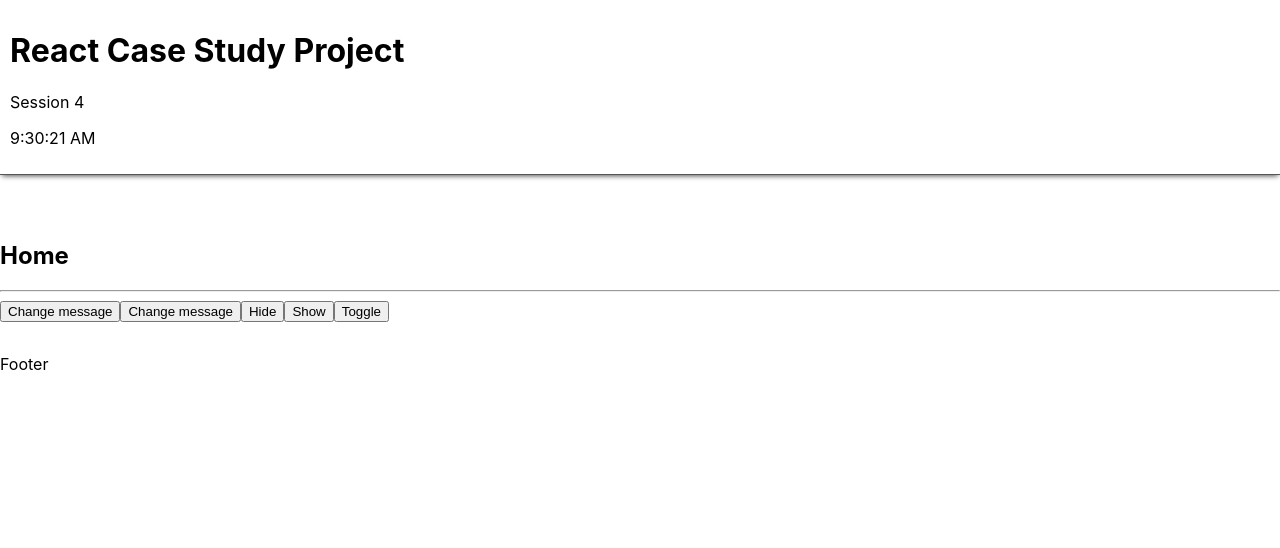
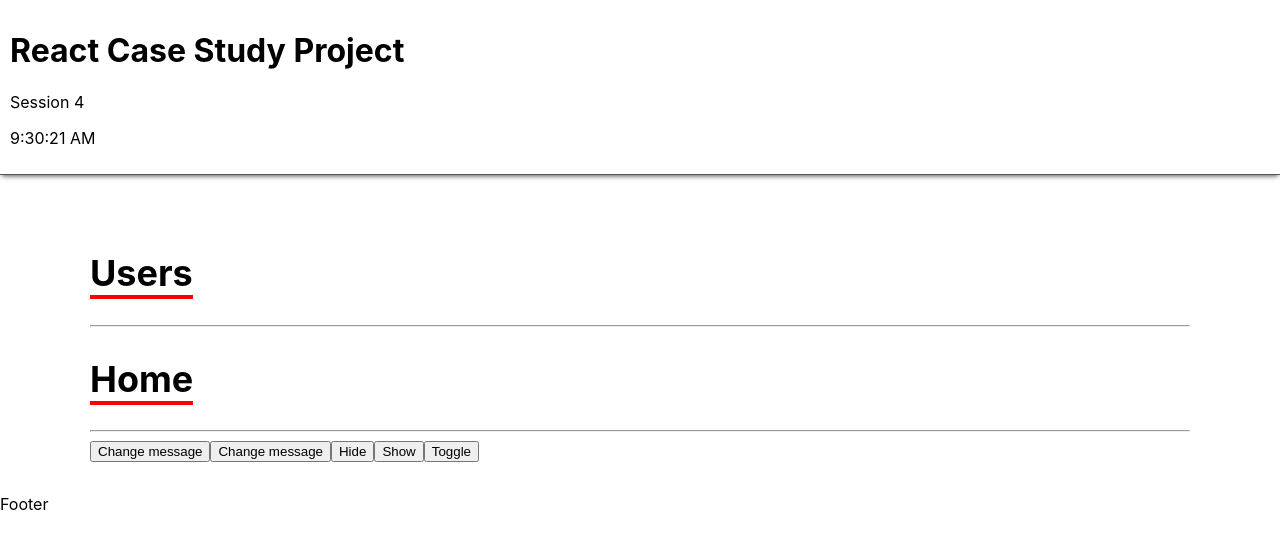
Before and after one commit to hamidmatin/ReactJS_00_04_18, a React (Create React App) app: page / in a window 1280 px wide. Shown: the top 548 px of the page. Built offline with nearby package versions, Linux system fonts and the light colour scheme.

Commit message:
Final Session 4

```diff
--- a/src/App.css
+++ b/src/App.css
@@ -1,38 +1,25 @@
-.App {
-  text-align: center;
+.container{
+  width: 100%;
+  margin-left: auto;
+  margin-right: auto;
 }
-
-.App-logo {
-  height: 40vmin;
-  pointer-events: none;
-}
-
-@media (prefers-reduced-motion: no-preference) {
-  .App-logo {
-    animation: App-logo-spin infinite 20s linear;
+@media screen and (min-width: 576px) {
+  .container{
+    max-width: 550px;
   }
 }
-
-.App-header {
-  background-color: #282c34;
-  min-height: 100vh;
-  display: flex;
-  flex-direction: column;
-  align-items: center;
-  justify-content: center;
-  font-size: calc(10px + 2vmin);
-  color: white;
-}
-
-.App-link {
-  color: #61dafb;
-}
-
-@keyframes App-logo-spin {
-  from {
-    transform: rotate(0deg);
-  }
-  to {
-    transform: rotate(360deg);
+@media screen and (min-width: 768px) {
+  .container{
+    max-width: 7400px;
   }
 }
+@media screen and (min-width: 992px) {
+  .container{
+    max-width: 950px;
+  }
+}
+@media screen and (min-width: 1200px) {
+  .container{
+    max-width: 1100px;
+  }
+}
--- a/src/App.js
+++ b/src/App.js
@@ -1,11 +1,13 @@
 import Layout from './containers/layout';
 import Home from './components/Home';
+import UsersIndex from './components/users'
 
 import './App.css';
 
 function App() {
   return (
     <Layout>
+      <UsersIndex />
       <Home />
     </Layout>
   );
--- a/src/components/Home/index.js
+++ b/src/components/Home/index.js
@@ -1,4 +1,5 @@
 import React, { Component } from 'react';
+import PageTitle from '../page-title';
 import ClassComponentLifecycle from './class-component-lifecycle';
 
 export default class Home extends Component {
@@ -21,8 +22,8 @@
   render() {
     return (
       <div>
-        <h2>Home</h2>
-        <hr />
+        <PageTitle title='Home' />
+
         <button onClick={this.messageChangeHandler.bind(this, 'My counter changed by bind')}>
           Change message
         </button>
--- /dev/null
+++ b/src/components/page-title/index.js
@@ -0,0 +1,16 @@
+import React, { Component } from 'react';
+
+import './page-title.css';
+
+export default class PageTitle extends Component {
+  render() {
+    return (
+      <>
+        <h2 className='page-title'>
+          <span>{this.props.title}</span>
+        </h2>
+        <hr />
+      </>
+    );
+  }
+}
--- /dev/null
+++ b/src/components/page-title/page-title.css
@@ -0,0 +1,7 @@
+.page-title{
+  font-size: 36px;
+}
+
+.page-title span {
+  border-bottom: 4px solid red;
+}
--- /dev/null
+++ b/src/components/users/index.js
@@ -0,0 +1,13 @@
+import React, { Component } from 'react';
+import PageTitle from '../page-title';
+
+export default class UsersIndex extends Component {
+  render() {
+    return (
+      <div>
+        <PageTitle title='Users' />
+
+      </div>
+    );
+  }
+}
--- a/src/containers/layout/index.js
+++ b/src/containers/layout/index.js
@@ -10,7 +10,7 @@
     return (
       <Fragment>
         <Header title='Session 4' projectName={constants.MY_PROJECT_NAME}/>
-        <main>{this.props.children}</main>
+        <main className='container'>{this.props.children}</main>
         <Footer />
       </Fragment>
     );
```
